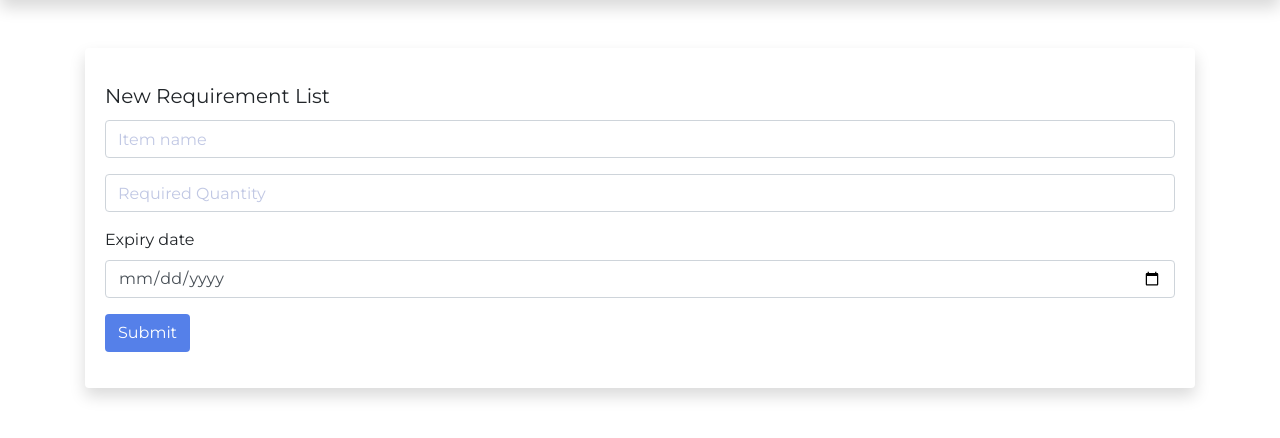
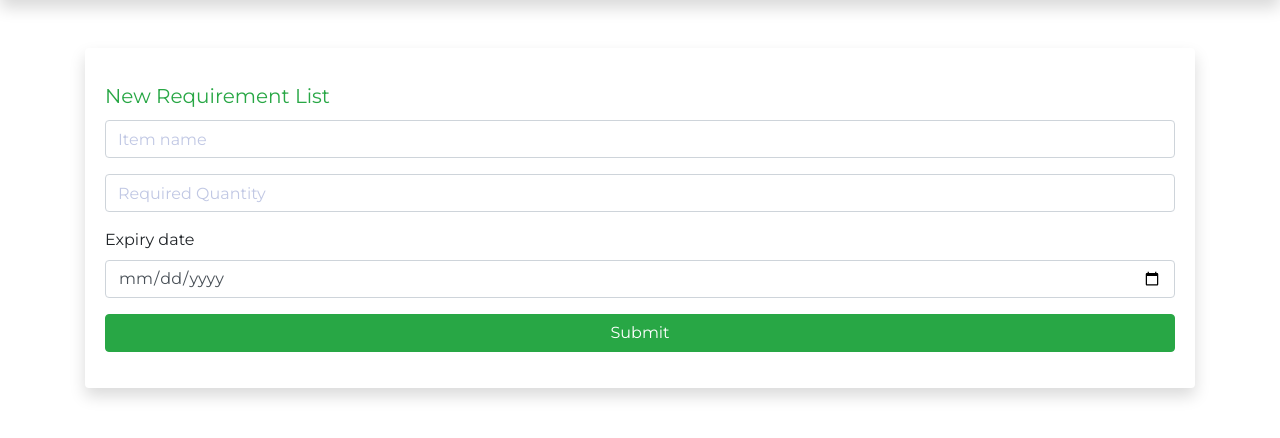
Before and after one commit to madhu1803/ORL, a Flask app: page /orphanage/dashboard/requirements/new in a window 1280 px wide. Shown: the part 72-510 px from the top of the page. Run offline with Flask 2, Linux system fonts and the light colour scheme.

Commit message:
dashboard started

```diff
--- a/app/static/CSS/home.css
+++ b/app/static/CSS/home.css
@@ -12,11 +12,6 @@ body {
 .bg-black {
   background-color: #10171f !important;
   color: white !important;
-}
-
-.bg-blue {
-  background-color: #5580e9 !important;
-  color: white;
 }
 
 /* navbar */
--- a/app/templates/newRequirement.html
+++ b/app/templates/newRequirement.html
@@ -90,7 +90,7 @@
         {% endfor %} {% endif %} {% endwith %}
         <div class="card shadow pt-3 pb-3 mb-5 bg-white rounded">
           <div class="card-body">
-            <h5 class="card-title">New Requirement List</h5>
+            <h5 class="card-title text-success">New Requirement List</h5>
             <form method="POST" action="{{url_for('newRequirementsSubmit')}}">
               <div class="form-group">
                 <input
@@ -123,7 +123,9 @@
                   placeholder="expiry_Date"
                 />
               </div>
-              <button type="submit" class="btn bg-blue">Submit</button>
+              <button type="submit" class="btn btn-success btn-block">
+                Submit
+              </button>
             </form>
           </div>
         </div>
--- a/app/templates/requirementsList.html
+++ b/app/templates/requirementsList.html
@@ -86,7 +86,7 @@
       <div class="main-container container">
         <div class="card shadow pt-3 pb-3 mb-5 bg-white rounded">
           <div class="card-body">
-            <h5 class="card-title">Requirements List</h5>
+            <h5 class="card-title text-success">Requirements List</h5>
             <table class="table table-striped">
               <thead>
                 <tr>
```
